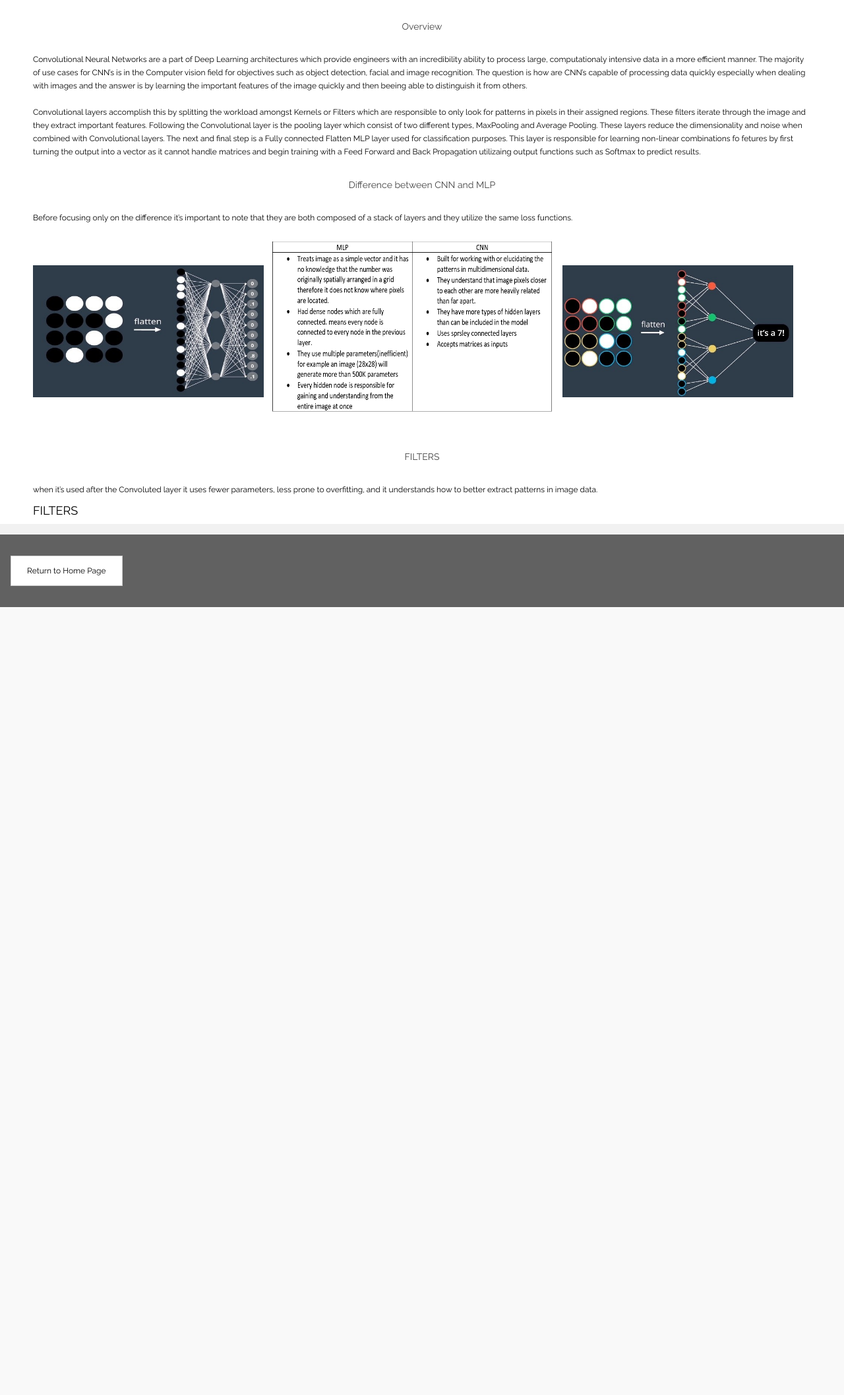
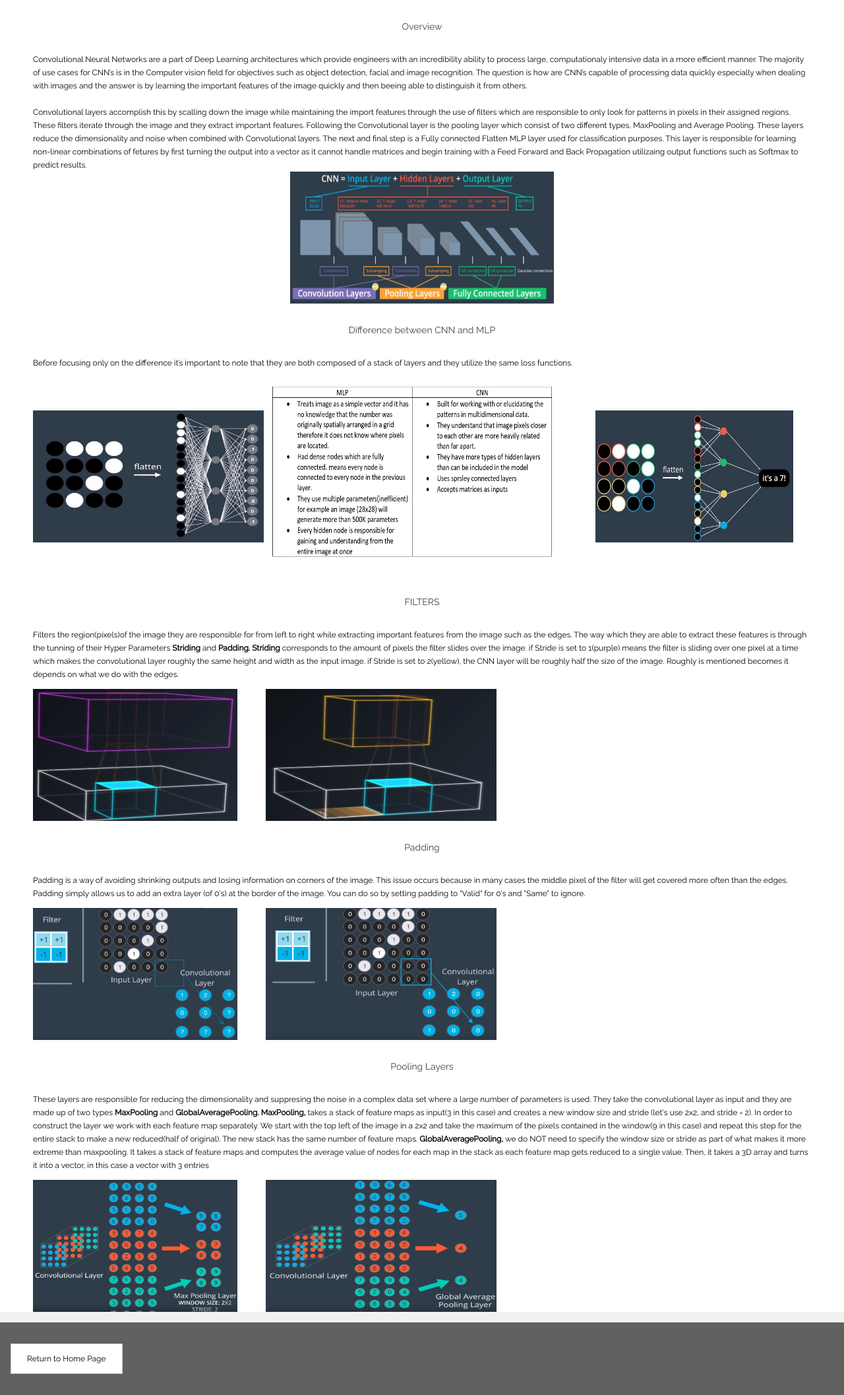
Before and after one commit to dimtirie13/new_portfolio, a Flask app: page /blog/cnn in a window 1280 px wide. Shown: the part 138-2252 px from the top of the page at 66% size. Before the commit the page ends 1058 px from the top, so only its background shows below. Run offline with Flask 3, Linux system fonts and the light colour scheme; parts of the project's set-up code (start-up, migrations or seed data) failed here and were passed over.

Commit message:
cnn blog complete

```diff
--- a/templates/cnn.html
+++ b/templates/cnn.html
@@ -37,21 +37,38 @@ and is wrapped around the whole page content, except for the footer in this exam
             of the image quickly and then beeing able to distinguish it from others.
             <br>
             <br>
-            Convolutional layers accomplish this by splitting the workload amongst Kernels or Filters which are responsible to only look for patterns in  pixels in their assigned regions. These filters iterate through the image and they extract important features. Following the Convolutional layer is the pooling layer which consist of
-            two different types, MaxPooling and Average Pooling. These layers reduce the dimensionality and noise when combined with Convolutional layers. The next and final step is a Fully connected Flatten MLP layer used for classification purposes. This layer is responsible for learning non-linear combinations fo fetures by first
+            Convolutional layers accomplish this by scalling down the image while maintaining the import features through the use of filters which are responsible to only look for patterns in  pixels in their assigned regions. These filters iterate through the image and they extract important features. Following the Convolutional layer is the pooling layer which consist of
+            two different types, MaxPooling and Average Pooling. These layers reduce the dimensionality and noise when combined with Convolutional layers. The next and final step is a Fully connected Flatten MLP layer used for classification purposes. This layer is responsible for learning non-linear combinations of fetures by first
             turning the output into a vector as it cannot handle matrices and begin training with a Feed Forward and Back Propagation utilizaing output functions such as Softmax to predict results.
 
-
+            <img class="center" src="\static\images\full_cnn.jpg" alt="" height="200px" width="400">
             <h4 style="text-align: center;">Difference between CNN and MLP</h4>
                 Before focusing only on the difference it’s important to note that they are both composed of a stack of layers and they utilize the same loss functions.
                 </p>
-                <img src="\static\images\flatten.jpg" alt="" height="200px" width="350"> <img src="\static\images\mlp_cnn_comp.PNG" alt="" height="300px" width="450"><img  src="\static\images\cnn.jpg" alt="" height="200px" width="350">
+                <img src="\static\images\flatten.jpg" alt="" height="200px" width="350"> <img src="\static\images\mlp_cnn_comp.PNG" alt="" height="300px" width="450"><img  src="\static\images\cnn.jpg" alt="" height="200px" width="350" style="padding-left: 50px;">
 
-                <h4>FILTERS</h4>
+                <h4 style="text-align: center;">FILTERS</h4>
             <p>
-                    when it’s used after the Convoluted layer it uses fewer parameters, less prone to overfitting, and it understands how to better extract patterns in image data. </p>
+                  Filters the region(pixels)of the image they are responsible for from left to right while extracting important features from the image such as the edges. The way which they are able to extract these features is through the tunning of their Hyper Parameters <b>Striding</b> and <b>Padding. Striding</b> corresponds to the
+                amount of pixels the filter slides over the image. if Stride is set to 1(purple) means the filter is sliding over one pixel at a time which makes the convolutional layer roughly the same height and width as the input image. if Stride is set to 2(yellow), the CNN layer will be roughly half the size of the image.
+                Roughly is mentioned becomes it depends on what we do with the edges. </p>
+                <img src="\static\images\stride1.jpg" alt="" height="200px" width="350" style="padding-right: 40px;"> <img src="\static\images\stride2.jpg" alt="" height="200px" width="350">
+                <br>
+                <h4 style="text-align: center;">Padding</h4>
+                <p>Padding is a way of avoiding shrinking outputs and losing information on corners of the image. This issue occurs because in many cases the middle pixel of the filter will get covered more often than the edges. Padding simply allows us to add an extra layer (of 0's) at the border of the image. You can do so by setting padding to "Valid"
+                    for 0's and "Same" to ignore. </p>
+                    <img src="\static\images\paddingbad.jpg" alt="" height="200px" width="350" style="padding-right: 40px;"> <img src="\static\images\paddinggood.jpg" alt="" height="200px" width="350">
+                <h4>Pooling Layers</h4>
+                <p>These layers are responsible for reducing the dimensionality and suppresing the noise in a complex data set where a large number of parameters is used. They take the convolutional layer as input and they are made up of two types <b>MaxPooling</b> and <b>GlobalAveragePooling.</b>
+                    <b> MaxPooling,</b> takes a stack of feature maps as input(3 in this case) and creates a new window size and stride (let's use 2x2, and stride = 2). In order to construct the layer we work with each feature map separately. We start with the top left of the image in a 2x2 and take the maximum of the pixels contained in the window(9 in this case)
+                    and repeat this step for the entire stack to make a new reduced(half of original). The new stack has the same number of feature maps. <b>GlobalAveragePooling,</b> we do NOT need to specify the window size or stride as part of what makes it more extreme than maxpooling.
+                    It takes a stack of feature maps and computes the average value of nodes for each map in the stack as each feature map gets reduced to a single value. Then, it takes a 3D array and turns it into a vector, in this case a vector with 3 entries</p>
 
-            <h5>FILTERS</h5>
+                    <img src="\static\images\maxpool.jpg" alt="" height="200px" width="350" style="padding-right: 40px;"> <img src="\static\images\global averagepool.jpg" alt="" height="200px" width="350">
+
+
+
+
 
                         </div>
         </div>
--- a/templates/rf.html
+++ b/templates/rf.html
@@ -75,7 +75,7 @@ and is wrapped around the whole page content, except for the footer in this exam
             <p>Entropy is just the average of those values so
                     Bucket A: 0 Bucket B: .81 and Bucket C: 1.
                     Another way to think of entropy is what is the average number of questions I can ask in order to get to my result. Think of it as the number of layers of splits that I need in order to get to my
-                    prediction. Having an Entropy of 1 means I can ask one question on average and get to me result. This statement holds true in the Bucket C example where I have an Entropy of 1 in Circle, Triangle, Circle, Triangle. This is a binary
+                    prediction. Having an Entropy of 1 means I can ask one question on average and get to my result. This statement holds true in the Bucket C example where I have an Entropy of 1 in Circle, Triangle, Circle, Triangle. This is a binary
                     problem so it can be solved with one question such as "Is it Circle or Triangle?". What would happen if we had more variables to choose from? How about four different colors?
                     RRBBGGYY. The Probability of each color is 1/4 and the entropy comes out to 2. Let's confirm the previous statement by looking at the figure below. You will notice that if you multiply the number of
                     questions/number of split layers in the diagram with each probability and sum the results you will get to the entropy number.
```
Also changed, not shown: static/images/full_cnn.jpg (added), static/images/global averagepool.jpg (added), static/images/maxpool.jpg (added), static/images/paddingbad.jpg (added), static/images/paddinggood.jpg (added), static/images/stride1.jpg (added), static/images/stride2.jpg (added).
